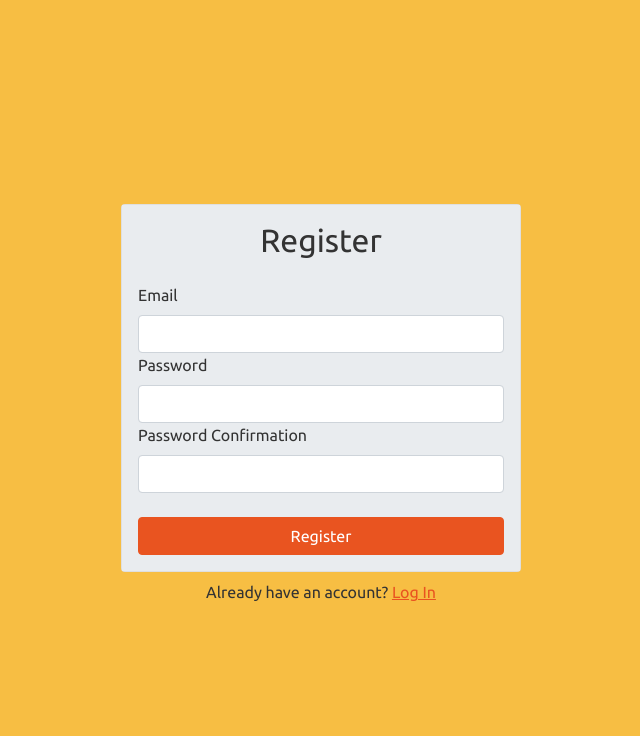
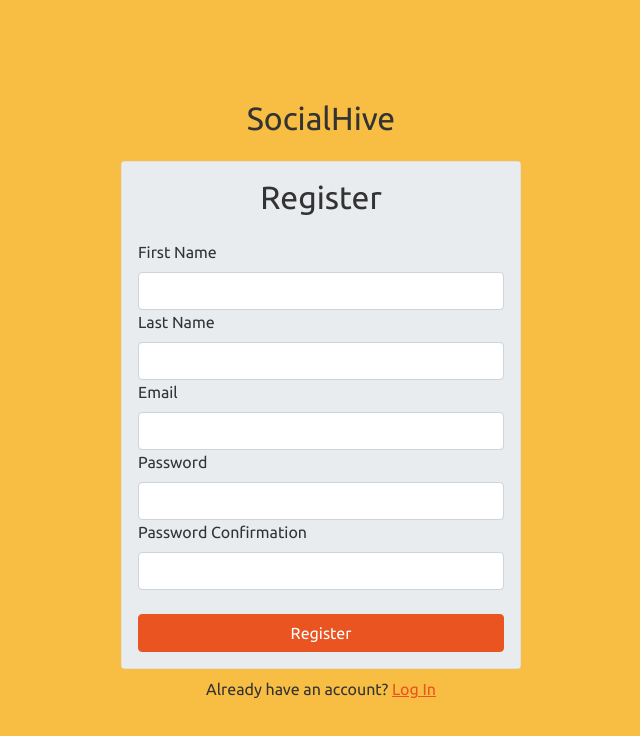
Before and after one commit to alimaharramli/SocialHive, a React (Create React App) app: page /register in a window 1280 px wide. Shown: the top 736 px of the page, without its empty margins (319-959 px from the left). Built offline with nearby package versions, Linux system fonts and the light colour scheme; no server answers.

Commit message:
Add files via upload

```diff
--- a/src/components/App.js
+++ b/src/components/App.js
@@ -11,12 +11,12 @@ import UpdateProfile from "./UpdateProfile"
 
 function App() {
   return (
-    //Main Container of Application
-      <Container
+    <Container
         className="d-flex align-items-center justify-content-center"
         style={{ minHeight: "100vh" }}
         >
         <div className="w-100" style={{ maxWidth: "400px" }}>
+        <h2 className="text-center mb-4">SocialHive</h2>
           <Router>
             <AuthProvider>
               <Routes>
--- a/src/components/Dashboard.js
+++ b/src/components/Dashboard.js
@@ -2,7 +2,7 @@ import React, {useState} from 'react'
 import {Card,Button,Alert} from 'react-bootstrap'
 import {Link} from 'react-router-dom'
 import {useAuth, errorMessage} from "../contexts/AuthContext"
-import {useNavigate} from "react-router-dom"
+import {useNavigate,Navigate} from "react-router-dom"
 export default function Dashboard() {
     const {currentUser,logout} = useAuth()
     const [loading,setLoading] = useState()
@@ -10,24 +10,22 @@ export default function Dashboard() {
     const navigate = useNavigate()
 
     async function handleLogout(e){
-        setLoading(true) // Page is in loading mode until process is handled
+        setLoading(true)
         logout().then(function(value){
             navigate("/login")
         }).catch(function(error){
-            // get error code
             var errorCode = error.code
             console.log(errorCode)
             setError(errorMessage(errorCode))
         })
-        setLoading(false) // Process is finished. Page is back to the normal state
+        setLoading(false)
     }
 
     return (
         <div>
-
             <Card className="mt-2">
                 <Card.Header>
-                    <h2>Welcome</h2>
+                    <h2>Welcome, {currentUser.displayName}</h2>
                 </Card.Header>
                 <Card.Body>
                         {error && <Alert variant="danger">{error}</Alert>}
--- a/src/components/ForgotPassword.js
+++ b/src/components/ForgotPassword.js
@@ -3,8 +3,6 @@ import { Form, Button, Card, Alert } from 'react-bootstrap'
 import {useAuth,errorMessage} from "../contexts/AuthContext"
 import { Link } from "react-router-dom"
 
-
-// Password Recovery for users who cant remember their password
 export default function ForgotPassword() {
     const emailRef = useRef()
     const {resetPassword} = useAuth()
@@ -16,19 +14,19 @@ export default function ForgotPassword() {
     async function handleSubmit(e){
         e.preventDefault()
 
-        setLoading(true) // Page is in loading mode until process is handled
+
+        setLoading(true)
         await resetPassword(emailRef.current.value).then(function(value){
             setMessage('Check your email for further instructions')
             setError('')
         }).catch(function(error){
-            // get error code
             var errorCode = error.code;
             console.log(errorCode)
             setError(errorMessage(errorCode))
             setMessage('')
         })
 
-        setLoading(false) // Process is finished. Page is back to the normal state
+        setLoading(false)
     }
 
     return (
--- a/src/components/Login.js
+++ b/src/components/Login.js
@@ -2,9 +2,7 @@ import React, { useRef, useState } from 'react'
 import { Form, Button, Card, Alert } from 'react-bootstrap'
 import {useAuth,errorMessage} from "../contexts/AuthContext"
 import { Link, Navigate } from "react-router-dom"
-
-// Login
-export default function Login() {
+export default function Register() {
     const emailRef = useRef()
     const passwordRef = useRef()
     const {login,logout} = useAuth()
@@ -12,16 +10,13 @@ export default function Login() {
     const [success, setSuccess] = useState('')
     const [loading, setLoading] = useState(false)
 
-    // Handle Submit Process
     async function handleSubmit(e){
         e.preventDefault()
         localStorage.removeItem("VerifyError")
         localStorage.removeItem("VerifyMail")
 
-        setLoading(true)  // Page is in loading mode until process is handled
-
+        setLoading(true)
         await login(emailRef.current.value, passwordRef.current.value).then(function(value){
-            // Check if email is verified
             if(value.user.emailVerified){
                 setSuccess("You have logged in successfully")
                 setError('')
@@ -30,15 +25,15 @@ export default function Login() {
                 setSuccess('')
                 logout()
             }
+            // navigate("/")
         }).catch(function(error) {
-            // get error message
             var errorCode = error.code;
             console.log(errorCode)
             setError(errorMessage(errorCode))
             setSuccess('')
         })
 
-        setLoading(false) // Process is finished. Page is back to the normal state
+        setLoading(false)
     }
 
     const [redirectNow, setRedirectNow] = useState(false);
--- a/src/components/PrivateRoute.js
+++ b/src/components/PrivateRoute.js
@@ -1,9 +1,6 @@
 import React from 'react'
 import {Route, Navigate} from 'react-router-dom'
 import {useAuth} from '../contexts/AuthContext'
-
-
-// Prevent unauthorized users to access user-private content
 export default function PrivateRoute({user, redir, children}) {
     const {currentUser} = useAuth()
     var val = 0
--- a/src/components/Register.js
+++ b/src/components/Register.js
@@ -3,12 +3,12 @@ import { Form, Button, Card, Alert } from 'react-bootstrap'
 import {useAuth, errorMessage} from "../contexts/AuthContext"
 import { Link, Navigate } from "react-router-dom"
 
-
-
 export default function Register() {
     const emailRef = useRef()
     const passwordRef = useRef()
     const passwordConfirmRef = useRef()
+    const nameRef = useRef()
+    const snameRef = useRef()
     const {register,logout} = useAuth()
     const [error, setError] = useState('')
     const [success, setSuccess] = useState('')
@@ -16,20 +16,20 @@ export default function Register() {
 
     async function handleSubmit(e){
         e.preventDefault()
-        // Check password and its confirmation matches
+        const name=nameRef.current.value
+        const sname=snameRef.current.value
         if( passwordRef.current.value !== passwordConfirmRef.current.value ){
             return setError('Passwords do not match')
         }
 
-        setLoading(true) // Page is in loading mode until process is handled
-        // Register new user
+        setLoading(true)
         await register(emailRef.current.value, passwordRef.current.value).then(function(value){
             localStorage.setItem("VerifyMail","You have registered successfully. Check your email for verification link")
             setError('')
-            value.user.sendEmailVerification() // Send Email Verification
+            value.user.updateProfile({displayName: name+' '+sname})
+            value.user.sendEmailVerification()
             logout()
         }).catch(function(error) {
-            // Get error message
             var errorCode = error.code;
             console.log(errorCode)
             setError(errorMessage(errorCode))
@@ -37,11 +37,10 @@ export default function Register() {
         })
 
         console.log(error)
-        setLoading(false) // Process is finished. Page is back to the normal state
+        setLoading(false)
     }
     const [redirectNow, setRedirectNow] = useState(false);
     return (
-        // HTML page
         <>
             <Card className="mt-2">
                 <Card.Body style={{'backgroundColor': '#e9ecef'}}>
@@ -51,6 +50,14 @@ export default function Register() {
                     {success && setTimeout(() => setRedirectNow(true), 1500) && redirectNow && <Navigate to="/login" />}
                     {/* {redirectNow && <Navigate to="/login" />} */}
                     <Form onSubmit={handleSubmit}>
+                        <Form.Group id="First Name">
+                            <Form.Label>First Name</Form.Label>
+                            <Form.Control ref={nameRef} required/>
+                        </Form.Group>
+                        <Form.Group id="Last Name">
+                            <Form.Label>Last Name</Form.Label>
+                            <Form.Control ref={snameRef} required/>
+                        </Form.Group>
                         <Form.Group id="email">
                             <Form.Label>Email</Form.Label>
                             <Form.Control type="email" ref={emailRef} required/>
--- a/src/components/UpdateProfile.js
+++ b/src/components/UpdateProfile.js
@@ -2,7 +2,6 @@ import React, { useRef, useState } from 'react'
 import { Form, Button, Card, Alert } from 'react-bootstrap'
 import {useAuth,errorMessage} from "../contexts/AuthContext"
 import { Link } from "react-router-dom"
-
 
 export default function UpdateProfile() {
     const emailRef = useRef()
@@ -18,19 +17,17 @@ export default function UpdateProfile() {
         e.preventDefault()
 
 
-        // Check if password and its confirmation is identical
+
         if( passwordRef.current.value !== passwordConfirmRef.current.value ){
             return setError('Passwords do not match')
         }
 
-        setLoading(true) // Page is in loading mode until process is handled
+        setLoading(true)
 
-        // Update password
         await checkPassword(curPasswordRef.current.value).then(function(value){
             setSuccess("Profile Updated")
             setError('')
             if(passwordRef.current.value){
-                // getting error messages
                 updatePassword(passwordRef.current.value).catch(function(error){
                     var errorCode = error.code;
                     console.log(errorCode)
@@ -39,7 +36,6 @@ export default function UpdateProfile() {
                     return
                 })
             }
-            //Update email
             if(emailRef.current.value !== emailRef.current.placeholder){
                 updateEmail(emailRef.current.value).then(function(event){
                     setSuccess("Verification email sent!")
@@ -52,7 +48,7 @@ export default function UpdateProfile() {
                     return
                 })
             }
-            formRef.current.reset() // Reset Form
+            formRef.current.reset()
         }).catch(function(error) {
             var errorCode = error.code;
             console.log(errorCode)
@@ -60,9 +56,9 @@ export default function UpdateProfile() {
             setSuccess('')
         })
 
-        setLoading(false) // Process is finished. Page is back to the normal state
+        setLoading(false)
     }
-// HTML page of Update Profile Page
+
     return (
         <>
             <Card className="mt-2">
--- a/src/contexts/AuthContext.js
+++ b/src/contexts/AuthContext.js
@@ -3,16 +3,13 @@ import {auth,authlib, error_codes} from "../firebase"
 const AuthContext = React.createContext()
 
 export function useAuth() {
-    // remote access to other class variables
     return useContext(AuthContext)
 }
 
-// get error messages
 export function errorMessage(code){
     return  error_codes[code]
 }
 
-// Authentication compononet with firebase authentication functions
 export function AuthProvider( { children } ) {
     const [currentUser, setCurrentUser] = useState()
     const [loading, setLoading] = useState(true)
@@ -31,6 +28,7 @@ export function AuthProvider( { children } ) {
     function resetPassword(email){
         return auth.sendPasswordResetEmail(email)
     }
+
     function checkPassword(password){
         const credential = authlib.EmailAuthProvider.credential(currentUser.email,password)
         return currentUser.reauthenticateWithCredential(credential)
@@ -44,6 +42,9 @@ export function AuthProvider( { children } ) {
         return currentUser.updatePassword(password)
     }
 
+    function updateProfile(object){
+        return currentUser.updateProfile(object)
+    }
     useEffect(() => {
         const unsubscribe = auth.onAuthStateChanged( user => {
                 setCurrentUser(user)
@@ -61,7 +62,8 @@ export function AuthProvider( { children } ) {
         resetPassword,
         checkPassword,
         updateEmail,
-        updatePassword
+        updatePassword,
+        updateProfile
     }
 
     return (
--- a/src/firebase.js
+++ b/src/firebase.js
@@ -1,8 +1,6 @@
 import firebase from "firebase/compat/app"
 import "firebase/compat/auth"
 
-
-// Config of Database
 const firebaseConfig = {
     apiKey: "AIzaSyBhHEu4JlOv5NsmT2zVq-qu5kdn2f6Rb9U",
     authDomain: "socialhive-67b90.firebaseapp.com",
@@ -13,7 +11,6 @@ const firebaseConfig = {
     measurementId: "G-E75GP2M0ZT"
 }
 
-// Possible Errors and Corresponding Codes
 export const error_codes = {
     "auth/wrong-password": "The password is invalid or the user does not have a password.",
     "auth/claims-too-large": "The claims payload provided to setCustomUserClaims() exceeds the maximum allowed size of 1000 bytes.",
```
Also changed, not shown: src/index.js (+7 -3 lines), firebase.json (added), 1 other file (tests, documents, lock files or other folders).
